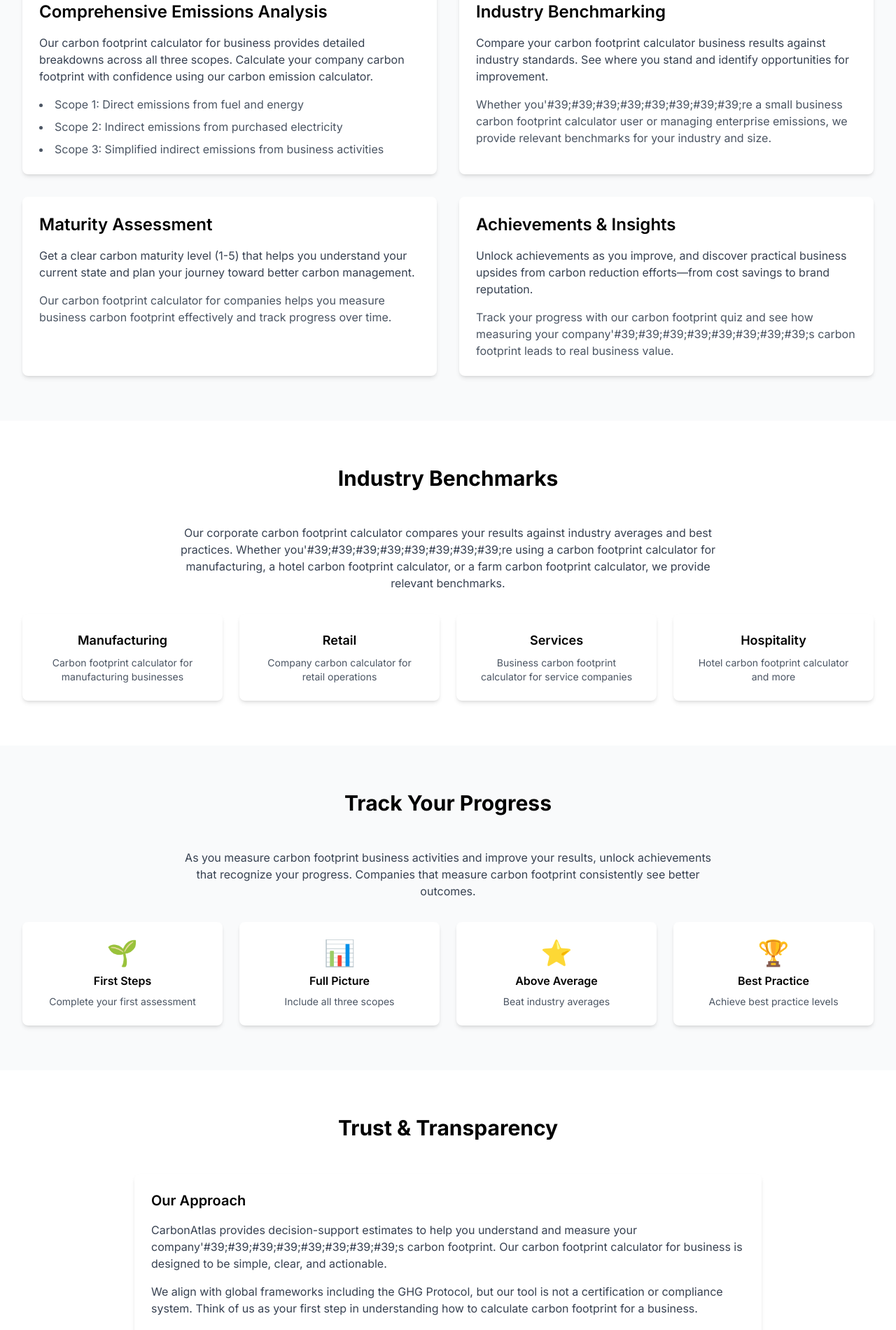
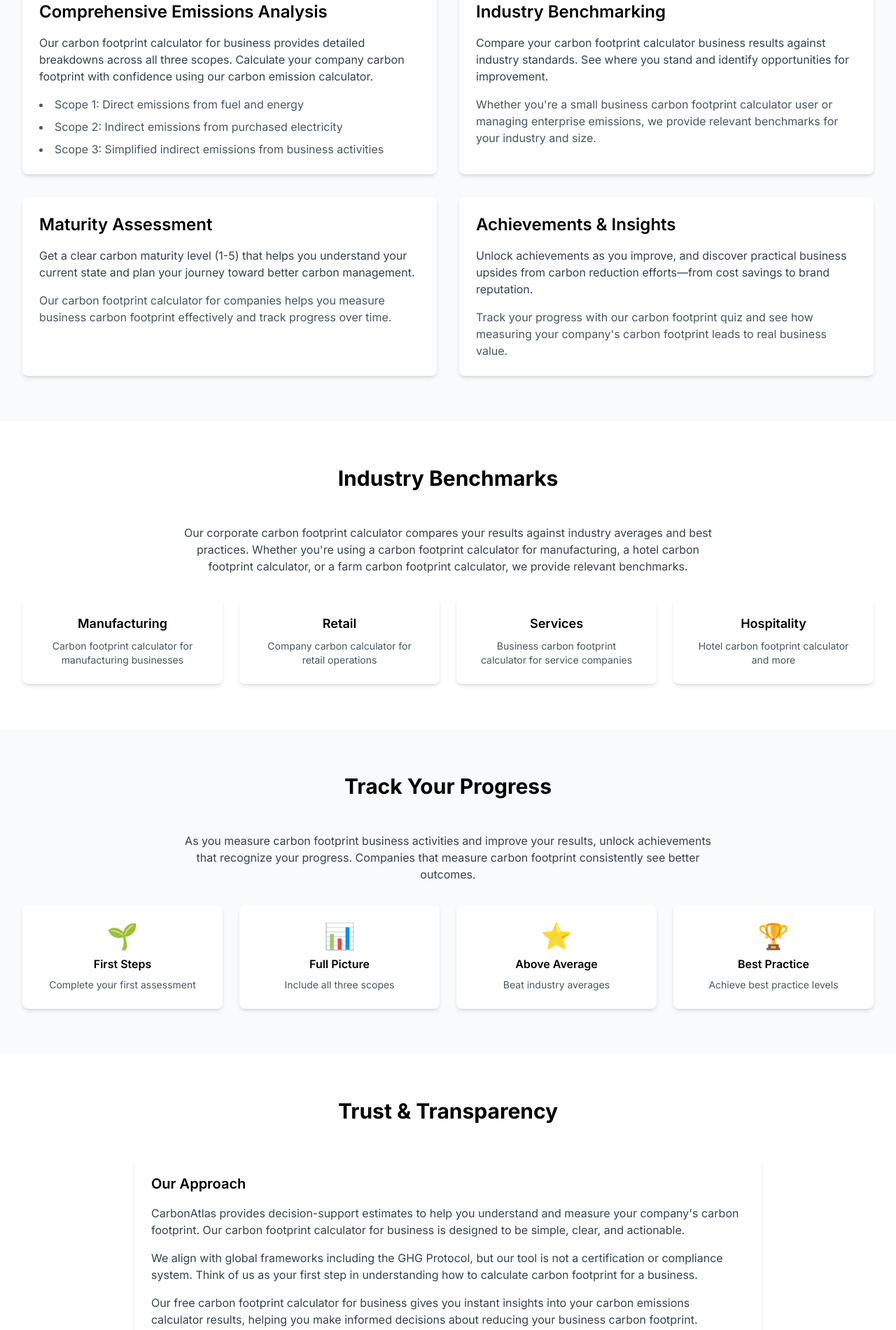
Before and after one commit to seanphang2209/New-Project, a Next.js app: page / in a window 1280 px wide. Shown: the part 1060-2960 px from the top of the page at 70% size. Built offline with nearby package versions, Linux system fonts and the light colour scheme.

Commit message:
fix: replace all broken &apos;#39;* patterns with &#39;
- Use perl to properly replace all instances of &apos; followed by #39; sequences
- All apostrophes in JSX text now use proper &#39; entity
- Quotes already correctly use &quot;

```diff
--- a/app/page.tsx
+++ b/app/page.tsx
@@ -83,7 +83,7 @@ export default function HomePage() {
                 Compare your carbon footprint calculator business results against industry standards. See where you stand and identify opportunities for improvement.
               </p>
               <p className="text-gray-600">
-                Whether you&apos;#39;#39;#39;#39;#39;#39;#39;#39;re a small business carbon footprint calculator user or managing enterprise emissions, we provide relevant benchmarks for your industry and size.
+                Whether you&#39;re a small business carbon footprint calculator user or managing enterprise emissions, we provide relevant benchmarks for your industry and size.
               </p>
             </div>
             <div className="card">
@@ -101,7 +101,7 @@ export default function HomePage() {
                 Unlock achievements as you improve, and discover practical business upsides from carbon reduction efforts—from cost savings to brand reputation.
               </p>
               <p className="text-gray-600">
-                Track your progress with our carbon footprint quiz and see how measuring your company&apos;#39;#39;#39;#39;#39;#39;#39;#39;s carbon footprint leads to real business value.
+                Track your progress with our carbon footprint quiz and see how measuring your company&#39;s carbon footprint leads to real business value.
               </p>
             </div>
           </div>
@@ -113,7 +113,7 @@ export default function HomePage() {
         <div className="max-w-7xl mx-auto px-4 sm:px-6 lg:px-8">
           <h2 className="text-3xl font-bold text-center mb-12">Industry Benchmarks</h2>
           <p className="text-center text-gray-700 mb-8 max-w-3xl mx-auto">
-            Our corporate carbon footprint calculator compares your results against industry averages and best practices. Whether you&apos;#39;#39;#39;#39;#39;#39;#39;#39;re using a carbon footprint calculator for manufacturing, a hotel carbon footprint calculator, or a farm carbon footprint calculator, we provide relevant benchmarks.
+            Our corporate carbon footprint calculator compares your results against industry averages and best practices. Whether you&#39;re using a carbon footprint calculator for manufacturing, a hotel carbon footprint calculator, or a farm carbon footprint calculator, we provide relevant benchmarks.
           </p>
           <div className="grid grid-cols-1 md:grid-cols-4 gap-6">
             <div className="card text-center">
@@ -176,7 +176,7 @@ export default function HomePage() {
             <div className="card mb-6">
               <h3 className="text-xl font-semibold mb-4">Our Approach</h3>
               <p className="text-gray-700 mb-4">
-                CarbonAtlas provides decision-support estimates to help you understand and measure your company&apos;#39;#39;#39;#39;#39;#39;#39;#39;s carbon footprint. Our carbon footprint calculator for business is designed to be simple, clear, and actionable.
+                CarbonAtlas provides decision-support estimates to help you understand and measure your company&#39;s carbon footprint. Our carbon footprint calculator for business is designed to be simple, clear, and actionable.
               </p>
               <p className="text-gray-700 mb-4">
                 We align with global frameworks including the GHG Protocol, but our tool is not a certification or compliance system. Think of us as your first step in understanding how to calculate carbon footprint for a business.
@@ -252,7 +252,7 @@ export default function HomePage() {
           <h2 className="text-3xl font-bold text-center mb-12">Understanding Carbon Footprints</h2>
           <div className="prose max-w-none">
             <p className="text-gray-700 mb-4">
-              Whether you&apos;#39;#39;#39;#39;#39;#39;#39;#39;re looking for a carbon footprint calculator, a carbon emissions calculator, a carbon emission calculator, a GHG emissions calculator, a carbon calculator, a footprint calculator, a scope 3 calculator, or a carbon offset calculator, understanding how to measure carbon footprint is essential for modern businesses.
+              Whether you&#39;re looking for a carbon footprint calculator, a carbon emissions calculator, a carbon emission calculator, a GHG emissions calculator, a carbon calculator, a footprint calculator, a scope 3 calculator, or a carbon offset calculator, understanding how to measure carbon footprint is essential for modern businesses.
             </p>
             <p className="text-gray-700 mb-4">
               Learning how to calculate carbon footprint and how to measure carbon footprint starts with understanding your business activities. Our carbon footprint test helps you identify where emissions come from, and our carbon footprint quiz provides educational insights into carbon footprint calculation.
@@ -264,7 +264,7 @@ export default function HomePage() {
               From the EPA carbon footprint calculator for business methodology to industry-specific tools like carbon footprint calculator for manufacturing, there are many approaches. CarbonAtlas combines the best practices from these frameworks into one simple, accessible tool for companies that measure carbon footprint regularly.
             </p>
             <p className="text-gray-700">
-              Whether you&apos;#39;#39;#39;#39;#39;#39;#39;#39;re calculating your business carbon footprint for the first time or looking to improve your existing carbon footprint calculator business program, CarbonAtlas provides the insights you need to measure business carbon footprint effectively and take meaningful action.
+              Whether you&#39;re calculating your business carbon footprint for the first time or looking to improve your existing carbon footprint calculator business program, CarbonAtlas provides the insights you need to measure business carbon footprint effectively and take meaningful action.
             </p>
           </div>
         </div>
```
